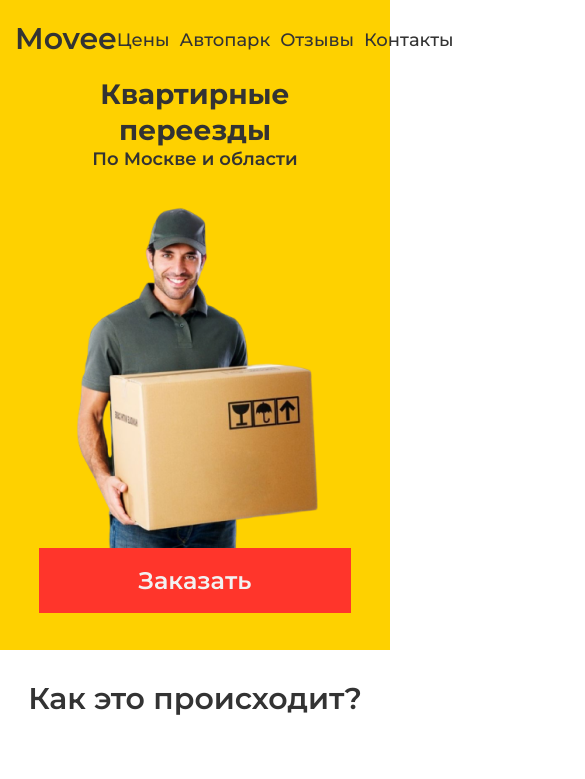
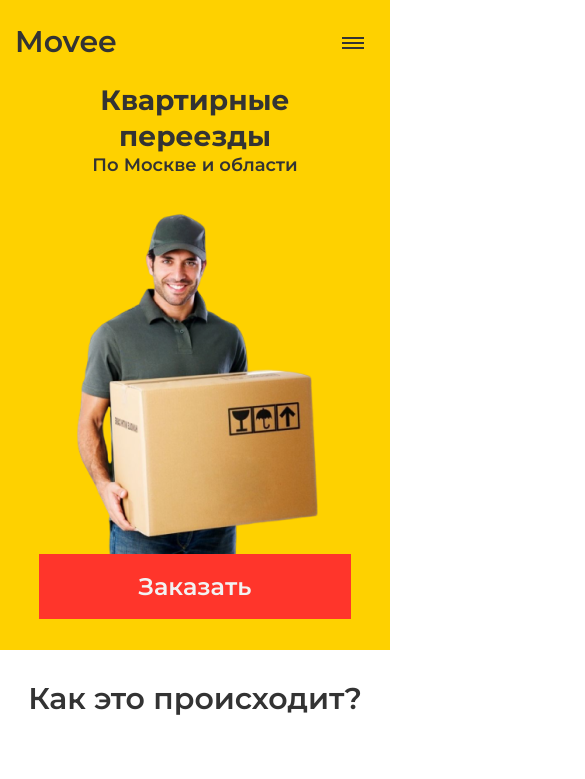
Before and after one commit to andreysvishchev/-, a plain HTML site: page index.html in a window 390 px wide. Shown: the top 779 px of the page, 585 px wide, since content can reach past the window. Drawn offline with nearby package versions, Linux system fonts and the light colour scheme.

Commit message:
added menu__btn

```diff
--- a/css/style.css
+++ b/css/style.css
@@ -1,96 +1,59 @@
 html {
   box-sizing: border-box;
 }
-
-*,
-*::after,
-*::before {
+*, *::after, *::before {
   box-sizing: inherit;
 }
-
-ul[class],
-ol[class] {
+ul[class], ol[class] {
   padding: 0;
 }
-
-body,
-h1,
-h2,
-h3,
-h4,
-h5,
-h6,
-p,
-ul[class],
-ol[class],
-li,
-figure,
-figcaption,
-blockquote,
-dl,
-dd {
+body, h1, h2, h3, h4, h5, h6, p, ul[class], ol[class], li, figure, figcaption, blockquote, dl, dd {
   margin: 0;
 }
-
 ul[class] {
   list-style: none;
 }
-
 img {
   max-width: 100%;
   display: block;
 }
-
-input,
-button,
-textarea,
-select {
+input, button, textarea, select {
   font: inherit;
 }
-
 a[class] {
   text-decoration: none;
   color: #333;
 }
-
 body {
   min-height: 100vh;
   font-family: 'Montserrat', sans-serif;
   color: #333;
 }
-
 .container {
   max-width: 1315px;
   padding: 0 15px;
   margin: 0 auto;
 }
-
 .title {
   font-size: 30px;
   margin-bottom: 15px;
 }
-
 .subtitle {
   font-size: 24px;
   margin-bottom: 60px;
 }
-
-.subtitle,
-.title {
+.subtitle, .title {
   font-weight: 600;
   text-align: center;
 }
-
 .header {
   background-color: #FED100;
   height: 650px;
   margin-bottom: 95px;
 }
-
 .header__content-mobile {
   display: none;
 }
-
 .header__menu {
   padding-top: 40px;
   display: flex;
@@ -98,47 +61,71 @@ body {
   margin-bottom: 65px;
   align-items: center;
 }
-
 .header__logo {
   font-size: 30px;
   text-decoration: none;
   color: #333;
   font-weight: 600;
   padding-bottom: 2px;
+  position: relative;
+  z-index: 10;
 }
-
+.menu {
+  display: flex;
+}
 .menu__list {
   display: flex;
+}
+.menu__list-link {
+  display: block;
+  margin-right: 45px;
+  font-weight: 500;
   font-size: 18px;
-  font-weight: 500;
-}
-
-.menu__list-item {
-  margin-right: 45px;
   position: relative;
   z-index: 5;
+  border-bottom: 2px solid transparent;
 }
-
-.menu__list-item:hover,
-.header__logo:hover {
+.menu__list-link:hover {
   border-bottom: 2px solid #333;
-  padding-bottom: 0;
 }
-
-.menu__list-item:last-child {
+.menu__list-link:last-child {
   margin-right: 0;
 }
-
+.menu__btn {
+  display: none;
+  background-color: transparent;
+  width: 45px;
+  height: 45px;
+  position: relative;
+  z-index: 10;
+}
+.menu__btn span, .menu__btn span::after, .menu__btn span::before {
+  position: absolute;
+  top: 50%;
+  margin-top: -1px;
+  left: 50%;
+  margin-left: -11px;
+  width: 22px;
+  height: 2px;
+  background-color: #333;
+}
+.menu__btn span::after, .menu__btn span::before {
+  content: '';
+}
+.menu__btn span::before {
+  transform: translateY(-5px);
+}
+.menu__btn span::after {
+  transform: translateY(5px);
+}
 .header__phone {
   font-size: 24px;
   font-weight: 600;
 }
-
 .header-content {
   display: flex;
   justify-content: space-between;
 }
-
 .header-content__title {
   font-size: 70px;
   line-height: 80px;
@@ -146,18 +133,15 @@ body {
   max-width: 480px;
   margin-bottom: 20px;
 }
-
 .header-content__subtitle {
   font-size: 30px;
   font-weight: 600;
   margin-bottom: 50px;
 }
-
 .header-content__btn-box {
   position: relative;
   margin-bottom: 80px;
 }
-
 .header-content__btn {
   padding: 15px 95px;
   background-color: #FF352B;
@@ -167,7 +151,6 @@ body {
   position: relative;
   z-index: 2;
 }
-
 .header-content__btn-border {
   position: absolute;
   width: 304px;
@@ -177,31 +160,25 @@ body {
   top: 0;
   left: 10px;
 }
-
 .header-content__item {
   position: relative;
 }
-
 .header__content-img {
   object-fit: cover;
   position: absolute;
 }
-
 .header__content-img--man {
   top: 40px;
   transform: translateX(-90%);
   z-index: 2;
 }
-
 .header__content-img--car {
   transform: translate(-90%, 3%);
   z-index: 1;
 }
-
 .header-content__box {
   display: flex;
 }
-
 .header-content__box-item {
   font-size: 16px;
   font-weight: 400;
@@ -209,94 +186,77 @@ body {
   margin-left: 60px;
   position: relative;
 }
-
 .header-content__box-item::before {
   content: '';
   position: absolute;
 }
-
 .header-content__box-item--car::before {
   width: 52px;
   height: 39px;
   background-image: url('../images/truck.svg');
   left: -60px;
 }
-
 .header-content__box-item--box::before {
   width: 40px;
   height: 38px;
   background-image: url('../images/Group.svg');
   left: -50px;
 }
-
 .header-content__box-item--price::before {
   width: 41px;
   height: 40px;
   background-image: url('../images/money.svg');
   left: -50px;
 }
-
 .process {
   margin-bottom: 60px;
 }
-
 .process__title {
   margin-bottom: 65px;
 }
-
 .process__item-box {
   display: flex;
   justify-content: space-evenly;
 }
-
 .process__item {
   margin-bottom: 75px;
   display: flex;
 }
-
 .process__item-title {
   font-size: 20px;
   font-weight: 500;
   margin-bottom: 15px;
 }
-
 .process__item-text {
   font-size: 16px;
   font-weight: 400;
   max-width: 380px;
 }
-
 .process__item-number-box {
   position: relative;
   margin-right: 50px;
 }
-
 .process__item-number {
   font-size: 50px;
   font-weight: 300;
   position: absolute;
   z-index: 2;
 }
-
 .process__item-info {
   margin-left: 50px;
 }
-
 .process__item-number--yelow {
   color: #FED100;
   left: 3px;
   z-index: 1;
 }
-
 .prices {
   margin-bottom: 35px;
 }
-
 .prices__item-box {
   display: flex;
   justify-content: space-between;
 }
-
 .prices__item {
   max-width: 420px;
   width: 100%;
@@ -305,52 +265,43 @@ body {
   padding: 80px;
   text-align: center;
 }
-
 .prices__item-mobile {
   display: none;
 }
-
 .prices__item:hover {
   border: 1px solid #FED100;
   transform: scale(1.1);
 }
-
 .prices__item-tile {
   font-size: 24px;
   font-weight: 600;
   margin-bottom: 60px;
 }
-
 .prices__list-item {
   font-size: 16px;
   font-weight: 400;
   margin-bottom: 25px;
 }
-
 .prices__item-price {
   font-size: 30px;
   font-weight: 600;
   margin-bottom: 66px;
   display: block;
 }
-
 .prices__item-btn {
   font-size: 20px;
   font-weight: 500;
   padding: 14px 77px;
   background-color: #FED100;
 }
-
 .carpark {
   margin-bottom: 40px;
 }
-
 .carpark__filter {
   display: flex;
   justify-content: center;
   margin-bottom: 50px;
 }
-
 .carpark__filter-item {
   margin-right: 20px;
   padding: 13px 56px;
@@ -360,84 +311,67 @@ body {
   background-color: #fff;
   cursor: pointer;
 }
-
 .carpark__filter-item:focus {
   border: 1px solid #FED100;
   outline: transparent;
 }
-
 .carpark__filter-item--active {
   border: 1px solid #FED100;
 }
-
 .carpark__filter-item:last-child {
   margin-right: 0;
 }
-
 .carpark__slider {
   display: none;
 }
-
 .carpark__slider--active {
   display: block;
 }
-
 .carpark__slider-item {
   display: flex;
   justify-content: space-between;
 }
-
 .car-info {
   max-width: 300px;
   margin-right: 115px;
 }
-
 .car-info__mobile-link {
   display: none;
 }
-
 .car-info__title {
   margin-top: 50px;
   font-size: 24px;
   font-weight: 600;
   margin-bottom: 35px;
 }
-
 .car-info__list-item {
   font-size: 16px;
   font-weight: 400;
   margin-bottom: 28px;
 }
-
 .car-info__list-item:last-child {
   margin-bottom: 35px;
 }
-
 .car-info__btn {
   background: #FED100;
   padding: 13px 79px;
   font-size: 20px;
   font-weight: 500;
 }
-
 .car-photo {
   max-width: 640px;
   width: 100%;
   max-height: 450px;
   height: 100%;
 }
-
 .car-info__mobile {
   display: none;
 }
-
 .car-info-box {
   display: flex;
   justify-content: space-evenly;
 }
-
-.slick-next,
-.slick-prev {
+.slick-next, .slick-prev {
   position: absolute;
   z-index: 100;
   top: 180px;
@@ -449,27 +383,22 @@ body {
   outline: none;
   cursor: pointer;
 }
-
 .slick-next {
   right: 0;
   background-image: url('../images/next.svg');
 }
-
 .slick-prev {
   left: 0;
   background-image: url('../images/prev.svg');
 }
-
 .reviews {
   padding: 100px 0;
   background-color: #FED100;
 }
-
 .reviews__items {
   display: flex;
   justify-content: space-between;
 }
-
 .reviews__item {
   max-width: 420px;
   width: 100%;
@@ -477,34 +406,27 @@ body {
   font-weight: 400;
   margin-bottom: 60px;
 }
-
 .reviews__name {
   font-size: 24px;
   font-weight: 600;
   margin-bottom: 10px;
 }
-
 .reviews__item-box {
   margin-bottom: 20px;
   display: flex;
 }
-
 .reviews__data {
   margin-right: 10px;
 }
-
 .reviews__title {
   margin-bottom: 60px;
 }
-
 .reviews__text {
   margin-bottom: 20px;
 }
-
 .reviews__link {
   text-decoration: underline !important;
 }
-
 .reviews__link-reviews {
   width: 250px;
   font-size: 20px;
@@ -515,35 +437,29 @@ body {
   display: block;
   transition: all .3s;
 }
-
 .reviews__link-reviews:hover {
   background: #FF352B;
   color: #f2f2f2;
-  border: none;
+  border: 1px solid transparent;
 }
-
 .form {
   margin-top: 125px;
   max-width: 1000px;
   margin: 0 auto;
 }
-
 .form__title {
   margin-top: 125px;
   text-align: left;
 }
-
 .form__subtitle {
   font-size: 16px;
   font-weight: 400;
   margin-bottom: 45px;
 }
-
 .form__box {
   display: flex;
   margin-bottom: 125px;
 }
-
 .form__input {
   margin-right: 70px;
   background-color: transparent;
@@ -553,16 +469,13 @@ body {
   padding-bottom: 8px;
   margin-top: 20px;
 }
-
 .form__input::placeholder {
   font-size: 20px;
   font-weight: 500;
 }
-
 .form__btn-box {
   position: relative;
 }
-
 .form__btn {
   background-color: #FF352B;
   border: none;
@@ -576,7 +489,6 @@ body {
   z-index: 4;
   margin-bottom: 25px;
 }
-
 .form__btn-border {
   border: 1px solid #FED100;
   width: 250px;
@@ -586,57 +498,46 @@ body {
   top: 10px;
   left: 10px;
 }
-
 .map {
   min-width: 100%;
   height: 666px;
 }
-
 .footer {
   background-color: #FED100;
   padding: 100px 0;
 }
-
 .footer__items {
   display: flex;
   justify-content: space-between;
 }
-
 .footer__item {
   display: flex;
   flex-direction: column;
 }
-
 .footer__logo {
   font-size: 30px;
   font-weight: 600;
   margin-bottom: 44px;
 }
-
 .footer__item-link {
   max-width: 240px;
   margin-bottom: 35px;
   font-weight: 400;
 }
-
 .footer__list-item {
   margin-bottom: 15px;
 }
-
 .footer__list-link {
   font-size: 20px;
   font-weight: 500;
 }
-
 .footer__social-link {
   margin-right: 26px;
   margin-bottom: 20px;
 }
-
 .footer__social-link:last-child {
   margin-right: 0;
 }
-
 .footer__social-email {
   margin-top: 20px;
   font-size: 20px;
@@ -644,7 +545,6 @@ body {
   display: block;
   text-decoration: underline !important;
 }
-
 .footer__call-link {
   display: block;
   padding: 10px 30px;
@@ -653,7 +553,6 @@ body {
   font-size: 20px;
   font-weight: 500;
 }
-
 .footer__call-number {
   display: block;
   text-decoration: underline !important;
@@ -661,75 +560,59 @@ body {
   font-size: 20px;
   font-weight: 500;
 }
-
 @media (max-width: 1440px) {
   .header__content-item--car {
     display: none;
   }
-
   .header__content-item--man {
     margin-right: 100px;
   }
-
   .prices__item-box {
     justify-content: space-evenly;
   }
-
   .prices__item {
     padding: 30px;
     max-width: 320px;
   }
 }
-
 @media (max-width: 1366px) {
   .car-info {
     margin-right: 30px;
   }
-
   .reviews__item {
     margin-right: 20px;
   }
-
   .reviews__item:last-child {
     margin-right: 0;
   }
 }
-
 @media (max-width: 1024px) {
   .header__content-item--man {
     margin-right: 50px;
   }
-
   .header-content__title {
     font-size: 56px;
     line-height: 62px;
   }
-
   .menu__list-item {
     margin-right: 10px;
   }
-
   .header-content__box {
     flex-direction: column;
     margin-left: 30px;
   }
-
   .header-content__box-item {
     margin-bottom: 20px;
   }
-
   .prices__item {
     max-width: 230px;
   }
-
   .prices__item-btn {
     padding: 15px 30px;
   }
-
   .car-info {
     display: none;
   }
-
   .car-info__mobile {
     display: block;
     text-align: center;
@@ -737,17 +620,14 @@ body {
     font-weight: 600;
     margin-bottom: 70px
   }
-
   .car-info-box {
     margin-top: 20px;
     flex-direction: column;
   }
-
   .car-photo {
     max-width: 100%;
     max-height: 645px;
   }
-
   .slick-dots {
     display: flex;
     position: absolute;
@@ -755,15 +635,12 @@ body {
     right: 50%;
     transform: translateX(50%);
   }
-
   .slick-dots li {
     margin-right: 10px;
   }
-
   .slick-dots li:last-child {
     margin-right: 0;
   }
-
   .slick-dots button {
     border-radius: 50%;
     border: none;
@@ -772,7 +649,6 @@ body {
     height: 12px;
     width: 8px;
   }
-
   .car-info__mobile-link {
     display: block;
     padding: 18px 100px;
@@ -782,45 +658,35 @@ body {
     max-width: 290px;
     margin: 0 auto;
   }
-
   .reviews__name {
     font-size: 18px;
   }
-
   .reviews {
     padding: 40px 0;
   }
-
   .form__title {
     margin-top: 60px;
   }
-
-  .form__title,
-  .form__subtitle {
+  .form__title, .form__subtitle {
     text-align: center;
   }
-
   .form__box {
     flex-direction: column;
     margin-bottom: 100px;
     justify-content: center;
     align-items: center;
   }
-
   .form__btn {
     margin: 0 auto;
     margin-bottom: 15px;
     padding: 18px 51px;
   }
-
   .form__checkbox-text {
     text-align: center;
   }
-
   .form__btn-border {
     display: none;
   }
-
   .form__input {
     display: block;
     margin: 0 auto;
@@ -830,7 +696,6 @@ body {
   .footer {
     padding: 50px 0;
   }
-
   .footer__items {
     flex-direction: column;
     justify-content: center;
@@ -841,32 +706,56 @@ body {
     margin-bottom: 20px;
   }
 }
-
 @media (max-width: 768px) {
-
-  .header,
-  .process {
+  .header, .process {
     margin-bottom: 30px;
   }
-
   .header__content-item--man {
     display: none;
   }
-
+  .header__menu {
+    position: relative;
+  }
+  .menu__list {
+    z-index: 3;
+    margin: 0 -15px;
+    padding-top: 50px;
+    position: absolute;
+    top: 0;
+    left: 0;
+    right: 0;
+    flex-direction: column;
+    text-align: center;
+    background-color: #fff;
+    transform: translateY(-100%);
+    transition: .5s;
+  }
+  .menu__list--active {
+    transform: rotateY(0);
+  }
+  .menu__list-link {
+    margin-right: 0;
+    padding: 20px 15px;
+    font-size: 20px;
+    font-weight: 600;
+  }
+  .menu__list-link:hover {
+    border: none;
+  }
+  .menu__btn {
+    display: block;
+  }
   .header-content__item {
     margin: 0 auto;
-
   }
-
   .header__menu {
     padding-top: 20px;
     margin-bottom: 17px;
+    justify-content: space-around;
   }
-
   .header__phone {
     display: none;
   }
-
   .header-content__title {
     max-width: 190px;
     font-size: 28px;
@@ -874,97 +763,83 @@ body {
     text-align: center;
     margin: 0 auto;
   }
-
   .header-content__subtitle {
     font-size: 18px;
     text-align: center;
     margin-bottom: 0;
   }
-
   .header-content__box {
     display: none;
   }
-
   .header-content__btn {
     padding: 18px 100px;
   }
-
   .header-content__btn-border {
     display: none;
   }
-
   .header__content-mobile {
     display: block;
     margin: 0 auto;
   }
-
   .process {
     display: flex;
   }
-
   .process__item-text {
     display: none;
   }
-
   .process__item-box {
     flex-direction: column;
   }
-
   .process__item-title {
     margin-top: 12px;
     max-width: 190px;
     width: 100%;
     font-size: 16px;
   }
-
   .process__item {
     margin-bottom: 45px;
   }
-
-  .prices__item:first-child,
-  .prices__item:last-child {
+  .prices__item:first-child, .prices__item:last-child {
     display: none;
   }
-
   .prices__item {
     min-width: 100%;
     border: none;
     background-color: #F8FBFF;
     padding: 50px;
   }
-
   .prices__item-btn {
     display: block;
     padding: 18px 100px;
     margin-bottom: 25px;
   }
-
   .prices__item-mobile {
     display: block;
     font-weight: 500;
     text-decoration: underline !important;
   }
-
   .carpark__filter-item {
     margin-right: 15px;
     padding: 10px 15px;
     font-size: 16px;
   }
-
   .car-info__mobile {
     font-size: 16px;
   }
-
-  .reviews__item:first-child,
-  .reviews__item:last-child {
+  .reviews__item:first-child, .reviews__item:last-child {
     display: none;
   }
-
   .reviews__item {
     min-width: 100%;
     padding: 0 20px;
   }
-
-
-
+  .map {
+    width: 100%;
+    min-height: 100%;
+  }
 }
+@media (max-width: 480px) {
+  .header__menu {
+    justify-content: space-between;
+  }
+}
--- a/index.html
+++ b/index.html
@@ -18,20 +18,15 @@
       <div class="header__menu">
         <a class="header__logo" href="#">Movee</a>
         <nav class="menu">
-          <ul class="menu__list">
-            <li class="menu__list-item">
-              <a class="menu__list-link" href="#prices">Цены</a>
-            </li>
-            <li class="menu__list-item">
-              <a class="menu__list-link" href="#carpark">Автопарк</a>
-            </li>
-            <li class="menu__list-item">
-              <a class="menu__list-link" href="#reviews">Отзывы</a>
-            </li>
-            <li class="menu__list-item">
-              <a class="menu__list-link" href="#">Контакты</a>
-            </li>
-          </ul>
+          <a class="menu__btn" href="#">
+            <span></span>
+          </a>
+          <div class="menu__list">
+            <a class="menu__list-link" href="#prices">Цены</a>
+            <a class="menu__list-link" href="#carpark">Автопарк</a>
+            <a class="menu__list-link" href="#reviews">Отзывы</a>
+            <a class="menu__list-link" href="#">Контакты</a>
+          </div>
         </nav>
         <a class="header__phone" href="tel:88000801213">8(800)-080-12-13</a>
       </div>
@@ -195,7 +190,7 @@
               </div>
               <img class="car-photo" src="images/slider/1.png">
               </img>
-              <div class="car-info__mobile">Газель 3 метра / 1,5 тонны  </div>
+              <div class="car-info__mobile">Газель 3 метра / 1,5 тонны </div>
               <a class="car-info__mobile-link" href="#">Заказать</a>
             </div>
           </div>
@@ -213,7 +208,7 @@
               </div>
               <img class="car-photo" src="images/slider/2.png">
               </img>
-              <div class="car-info__mobile">Газель 3 метра / 1,5 тонны  </div>
+              <div class="car-info__mobile">Газель 3 метра / 1,5 тонны </div>
               <a class="car-info__mobile-link" href="#">Заказать</a>
             </div>
           </div>
@@ -231,7 +226,7 @@
               </div>
               <img class="car-photo" src="images/slider/3.png">
               </img>
-              <div class="car-info__mobile">Газель 3 метра / 1,5 тонны  </div>
+              <div class="car-info__mobile">Газель 3 метра / 1,5 тонны </div>
               <a class="car-info__mobile-link" href="#">Заказать</a>
             </div>
           </div>
@@ -251,7 +246,7 @@
               </div>
               <img class="car-photo" src="images/slider/4.png">
               </img>
-              <div class="car-info__mobile">Газель 3 метра / 1,5 тонны  </div>
+              <div class="car-info__mobile">Газель 3 метра / 1,5 тонны </div>
               <a class="car-info__mobile-link" href="#">Заказать</a>
             </div>
           </div>
@@ -269,7 +264,7 @@
               </div>
               <img class="car-photo" src="images/slider/6.png">
               </img>
-              <div class="car-info__mobile">Газель 3 метра / 1,5 тонны  </div>
+              <div class="car-info__mobile">Газель 3 метра / 1,5 тонны </div>
             </div>
           </div>
           <div class="carpark__slider-item">
@@ -286,7 +281,7 @@
               </div>
               <img class="car-photo" src="images/slider/6.png">
               </img>
-              <div class="car-info__mobile">Газель 3 метра / 1,5 тонны  </div>
+              <div class="car-info__mobile">Газель 3 метра / 1,5 тонны </div>
               <a class="car-info__mobile-link" href="#">Заказать</a>
             </div>
           </div>
@@ -306,7 +301,7 @@
               </div>
               <img class="car-photo" src="images/slider/7.png">
               </img>
-              <div class="car-info__mobile">Газель 3 метра / 1,5 тонны  </div>
+              <div class="car-info__mobile">Газель 3 метра / 1,5 тонны </div>
               <a class="car-info__mobile-link" href="#">Заказать</a>
             </div>
           </div>
@@ -324,7 +319,7 @@
               </div>
               <img class="car-photo" src="images/slider/8.png">
               </img>
-              <div class="car-info__mobile">Газель 3 метра / 1,5 тонны  </div>
+              <div class="car-info__mobile">Газель 3 метра / 1,5 тонны </div>
               <a class="car-info__mobile-link" href="#">Заказать</a>
             </div>
           </div>
@@ -342,7 +337,7 @@
               </div>
               <img class="car-photo" src="images/slider/9.png">
               </img>
-              <div class="car-info__mobile">Газель 3 метра / 1,5 тонны  </div>
+              <div class="car-info__mobile">Газель 3 метра / 1,5 тонны </div>
               <a class="car-info__mobile-link" href="#">Заказать</a>
             </div>
           </div>
@@ -362,10 +357,7 @@
               </div>
             </div>
             <p class="reviews__text">
-              Обращение к вам за помощью в переезде оставило только положительные впечатления. Хотелось отметить
-              замечательного водителя газели Алексея. Были трудности с заездом
-              во двор, он проявил себя как компетентный
-              и профессиональный сотрудник, за что ему огромное...
+              Обращение к вам за помощью в переезде оставило только положительные впечатления. Хотелось отметить замечательного водителя газели Алексея. Были трудности с заездом во двор, он проявил себя как компетентный и профессиональный сотрудник, за что ему огромное...
             </p>
             <a class="reviews__link" href="#">Читать полностью </a>
           </div>
@@ -378,9 +370,7 @@
               </div>
             </div>
             <p class="reviews__text">
-              Сегодня ( 13.09.2019 ) мы переехали. Остались очень довольны, несмотря на то, что к нам опоздали на 1,5
-              часа. Морально были к этому готовы ( в прошлый переезд в другой фирме тоже опоздали на час). Водитель
-              заранее позвонил, предупредил, что задерживается.
+              Сегодня ( 13.09.2019 ) мы переехали. Остались очень довольны, несмотря на то, что к нам опоздали на 1,5 часа. Морально были к этому готовы ( в прошлый переезд в другой фирме тоже опоздали на час). Водитель заранее позвонил, предупредил, что задерживается.
               Когда....
             </p>
             <a class="reviews__link" href="#">Читать полностью </a>
@@ -394,9 +384,8 @@
               </div>
             </div>
             <p class="reviews__text">
-              Могу на 100% порекомендовать компанию MOVEE и отметить, что цены фиксированы, что упрощает расчет. Безо
-              всяких заморочек, в отличии от их конкурентов. Упаковали все качественно и быстро. Все вещи приехали в
-              сохранности. Особлая благодарность Александру за его...
+              Могу на 100% порекомендовать компанию MOVEE и отметить, что цены фиксированы, что упрощает расчет. Безо всяких заморочек, в отличии от их конкурентов. Упаковали все качественно и быстро. Все вещи приехали в сохранности. Особлая благодарность Александру
+              за его...
             </p>
             <a class="reviews__link" href="#">Читать полностью </a>
           </div>
@@ -416,15 +405,13 @@
           <button class="form__btn">Перезвонить мне</button>
           <div class="form__btn-border"></div>
           <input type="checkbox" class="form__checkbox">
-          <span class="form__checkbox-text" >Даю согласие на обработку данных</span>
+          <span class="form__checkbox-text">Даю согласие на обработку данных</span>
         </div>
       </form>
     </section>
     <section class="map">
-      <iframe class="map"
-        src="https://www.google.com/maps/embed?pb=!1m18!1m12!1m3!1d15554.319563419214!2d37.72553053030844!3d55.73521565992543!2m3!1f0!2f0!3f0!3m2!1i1024!2i768!4f13.1!3m3!1m2!1s0x414ab54414fe8905%3A0x820a5cbd6ab868f2!2z0J3QuNC20LXQs9C-0YDQvtC00YHQutCw0Y8!5e0!3m2!1sru!2sru!4v1609926846723!5m2!1sru!2sru"
-        width="600" height="450" frameborder="0" style="border:0;" allowfullscreen="" aria-hidden="false"
-        tabindex="0"></iframe>
+      <iframe class="map" src="https://www.google.com/maps/embed?pb=!1m18!1m12!1m3!1d15554.319563419214!2d37.72553053030844!3d55.73521565992543!2m3!1f0!2f0!3f0!3m2!1i1024!2i768!4f13.1!3m3!1m2!1s0x414ab54414fe8905%3A0x820a5cbd6ab868f2!2z0J3QuNC20LXQs9C-0YDQvtC00YHQutCw0Y8!5e0!3m2!1sru!2sru!4v1609926846723!5m2!1sru!2sru"
+        width="600" height="450" frameborder="0" style="border:0;" allowfullscreen="" aria-hidden="false" tabindex="0"></iframe>
     </section>
   </main>
   <footer class="footer">
```
Also changed, not shown: js/main.js (+18 -15 lines), 1 other file.
